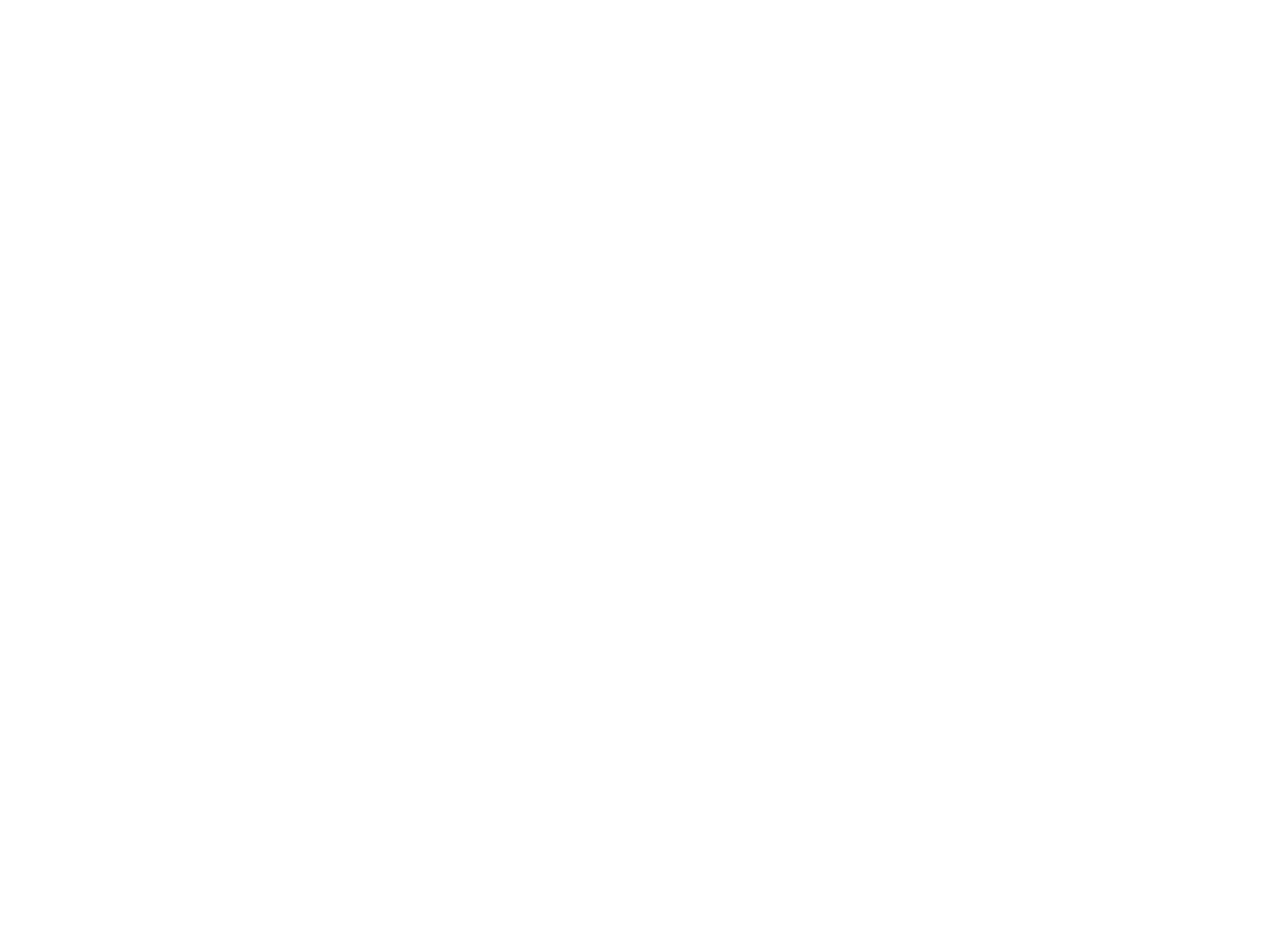
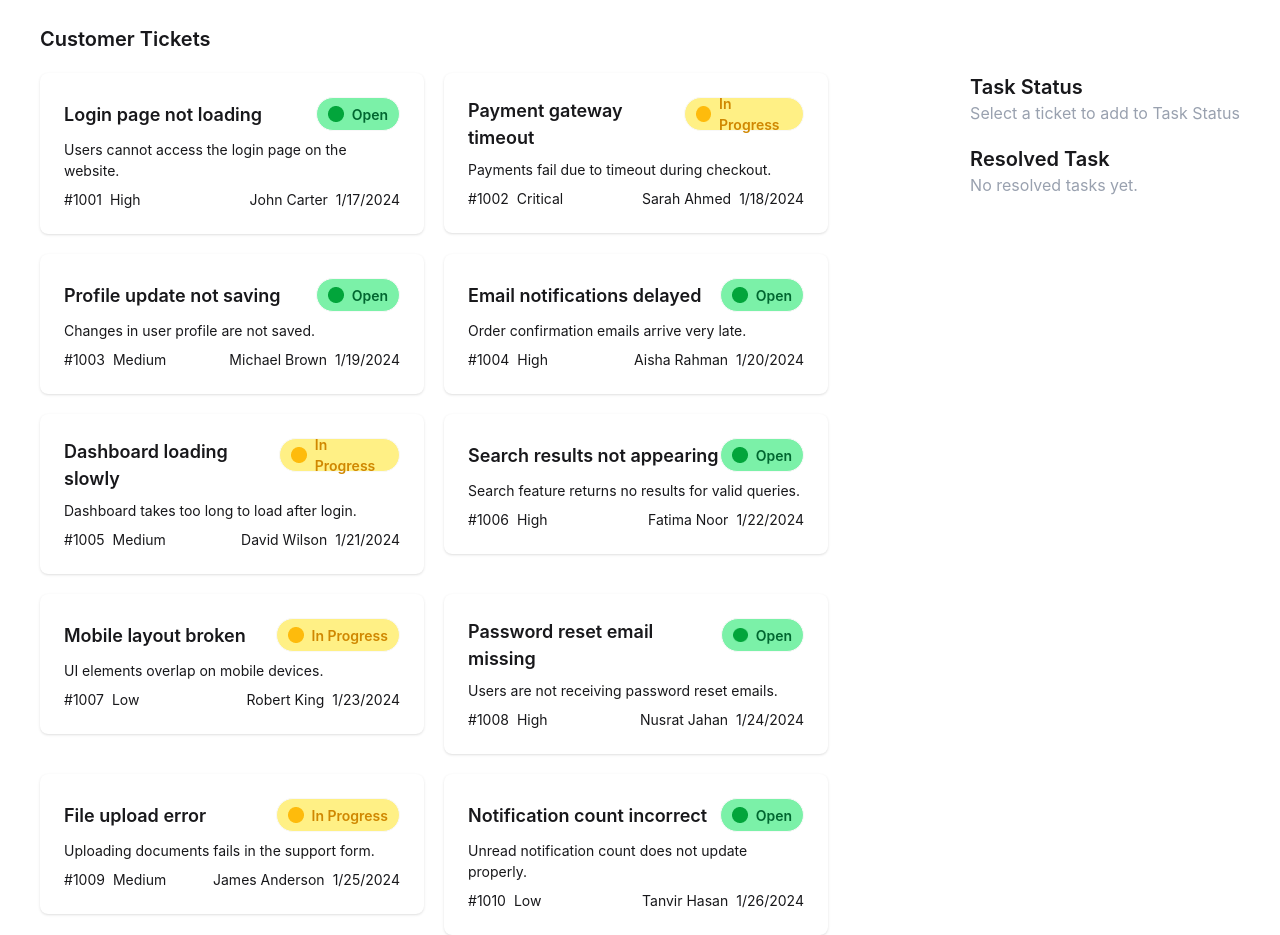
Before and after one commit to SBAhsan/Ticket-System-A2, a React (Vite) app: page / in a window 1280 px wide. Shown: the part 320-1255 px from the top of the page. Before the commit the page ends 800 px from the top, so only its background shows below. Built offline with nearby package versions, Linux system fonts and the light colour scheme.

Commit message:
set up the customer tickets and task status and resolve tasts part

```diff
--- a/public/players.json
+++ /dev/null
@@ -1,122 +0,0 @@
-[
-  {
-    "image": "https://pbs.twimg.com/media/FM2eqxfagAEvdmw.jpg",
-    "name": "Mohammad Naim",
-    "country": "Bangladesh",
-    "playing_role": "Top-order batter",
-    "rating": 85,
-    "batting_style": "Left-handed",
-    "bowling_style": "Left-arm medium",
-    "price": "Tk 1.10 crore"
-  },
-  {
-    "image": "https://images.icc-cricket.com/image/upload/t_player-headshot-portrait-lg-webp/prd/assets/players/5612/63206.png",
-    "name": "Litton Das",
-    "country": "Bangladesh",
-    "playing_role": "Wicketkeeper-batter",
-    "rating": 88,
-    "batting_style": "Right-handed",
-    "bowling_style": "N/A",
-    "price": "Tk 70 lakh"
-  },
-  {
-    "image": "https://images.icc-cricket.com/image/upload/t_player-headshot-portrait-lg-webp/prd/assets/players/generic/colored/67719.png",
-    "name": "Tawhid Hridoy",
-    "country": "Bangladesh",
-    "playing_role": "Middle-order batter",
-    "rating": 83,
-    "batting_style": "Right-handed",
-    "bowling_style": "Right-arm off-break",
-    "price": "Tk 92 lakh"
-  },
-  {
-    "image": "https://images.icc-cricket.com/image/upload/t_player-headshot-portrait-lg-webp/prd/assets/players/generic/colored/64151.png",
-    "name": "Mohammad Saifuddin",
-    "country": "Bangladesh",
-    "playing_role": "Bowling all-rounder",
-    "rating": 86,
-    "batting_style": "Right-handed",
-    "bowling_style": "Right-arm fast-medium",
-    "price": "Tk 68 lakh"
-  },
-  {
-    "image": "https://static-files.cricket-australia.pulselive.com/headshots/440/547-camedia.png",
-    "name": "Mahmudullah Riyad",
-    "country": "Bangladesh",
-    "playing_role": "Middle-order batter",
-    "rating": 80,
-    "batting_style": "Right-handed",
-    "bowling_style": "Right-arm off-break",
-    "price": "Tk 35 lakh"
-  },
-  {
-    "image": "https://upload.wikimedia.org/wikipedia/commons/7/79/Shoriful_Islam_%28cropped%29.jpg",
-    "name": "Shoriful Islam",
-    "country": "Bangladesh",
-    "playing_role": "Bowler",
-    "rating": 82,
-    "batting_style": "Right-handed",
-    "bowling_style": "Left-arm fast-medium",
-    "price": "Tk 44 lakh"
-  },
-  {
-    "image": "https://upload.wikimedia.org/wikipedia/commons/e/ed/Mushfiqur_Rahim_2015.jpg",
-    "name": "Mushfiqur Rahim",
-    "country": "Bangladesh",
-    "playing_role": "Wicketkeeper-batter",
-    "rating": 84,
-    "batting_style": "Right-handed",
-    "bowling_style": "N/A",
-    "price": "Tk 35 lakh"
-  },
-  {
-    "image": "https://upload.wikimedia.org/wikipedia/commons/3/30/Mustafizur_Rahman_%28cropped%29.jpg",
-    "name": "Mustafizur Rahman",
-    "country": "Bangladesh",
-    "playing_role": "Bowler",
-    "rating": 90,
-    "batting_style": "Left-handed",
-    "bowling_style": "Left-arm fast-medium",
-    "price": "Retained"
-  },
-  {
-    "image": "https://upload.wikimedia.org/wikipedia/commons/6/6f/Taskin_Ahmed_%28cropped%29.jpg",
-    "name": "Taskin Ahmed",
-    "country": "Bangladesh",
-    "playing_role": "Bowler",
-    "rating": 88,
-    "batting_style": "Right-handed",
-    "bowling_style": "Right-arm fast",
-    "price": "Direct Signing"
-  },
-  {
-    "image": "https://upload.wikimedia.org/wikipedia/commons/7/77/Alex_Hales_%28cropped%29.jpg",
-    "name": "Alex Hales",
-    "country": "England",
-    "playing_role": "Batter",
-    "rating": 87,
-    "batting_style": "Right-handed",
-    "bowling_style": "N/A",
-    "price": "Overseas Signing"
-  },
-  {
-    "image": "https://upload.wikimedia.org/wikipedia/commons/f/f4/Dasun_Shanaka_in_2018.jpg",
-    "name": "Dasun Shanaka",
-    "country": "Sri Lanka",
-    "playing_role": "All-rounder",
-    "rating": 85,
-    "batting_style": "Right-handed",
-    "bowling_style": "Right-arm medium",
-    "price": "USD 55,000"
-  },
-  {
-    "image": "https://upload.wikimedia.org/wikipedia/commons/1/15/Kusal_Mendis_2019.jpg",
-    "name": "Kusal Mendis",
-    "country": "Sri Lanka",
-    "playing_role": "Wicketkeeper-batter",
-    "rating": 88,
-    "batting_style": "Right-handed",
-    "bowling_style": "N/A",
-    "price": "Overseas Signing"
-  }
-]
--- /dev/null
+++ b/public/tickets.json
@@ -0,0 +1,92 @@
+[
+  {
+    "id": 1001,
+    "title": "Login page not loading",
+    "description": "Users cannot access the login page on the website.",
+    "customer": "John Carter",
+    "priority": "High",
+    "status": "Open",
+    "createdAt": "1/17/2024"
+  },
+  {
+    "id": 1002,
+    "title": "Payment gateway timeout",
+    "description": "Payments fail due to timeout during checkout.",
+    "customer": "Sarah Ahmed",
+    "priority": "Critical",
+    "status": "In Progress",
+    "createdAt": "1/18/2024"
+  },
+  {
+    "id": 1003,
+    "title": "Profile update not saving",
+    "description": "Changes in user profile are not saved.",
+    "customer": "Michael Brown",
+    "priority": "Medium",
+    "status": "Open",
+    "createdAt": "1/19/2024"
+  },
+  {
+    "id": 1004,
+    "title": "Email notifications delayed",
+    "description": "Order confirmation emails arrive very late.",
+    "customer": "Aisha Rahman",
+    "priority": "High",
+    "status": "Open",
+    "createdAt": "1/20/2024"
+  },
+  {
+    "id": 1005,
+    "title": "Dashboard loading slowly",
+    "description": "Dashboard takes too long to load after login.",
+    "customer": "David Wilson",
+    "priority": "Medium",
+    "status": "In Progress",
+    "createdAt": "1/21/2024"
+  },
+  {
+    "id": 1006,
+    "title": "Search results not appearing",
+    "description": "Search feature returns no results for valid queries.",
+    "customer": "Fatima Noor",
+    "priority": "High",
+    "status": "Open",
+    "createdAt": "1/22/2024"
+  },
+  {
+    "id": 1007,
+    "title": "Mobile layout broken",
+    "description": "UI elements overlap on mobile devices.",
+    "customer": "Robert King",
+    "priority": "Low",
+    "status": "In Progress",
+    "createdAt": "1/23/2024"
+  },
+  {
+    "id": 1008,
+    "title": "Password reset email missing",
+    "description": "Users are not receiving password reset emails.",
+    "customer": "Nusrat Jahan",
+    "priority": "High",
+    "status": "Open",
+    "createdAt": "1/24/2024"
+  },
+  {
+    "id": 1009,
+    "title": "File upload error",
+    "description": "Uploading documents fails in the support form.",
+    "customer": "James Anderson",
+    "priority": "Medium",
+    "status": "In Progress",
+    "createdAt": "1/25/2024"
+  },
+  {
+    "id": 1010,
+    "title": "Notification count incorrect",
+    "description": "Unread notification count does not update properly.",
+    "customer": "Tanvir Hasan",
+    "priority": "Low",
+    "status": "Open",
+    "createdAt": "1/26/2024"
+  }
+]
--- a/src/App.jsx
+++ b/src/App.jsx
@@ -1,12 +1,25 @@
+import { Suspense, useState } from "react";
 import "./App.css";
 import Banner from "./components/Banner/Banner";
 import Navbar from "./components/Navbar/Navbar";
+import Tickets from "./components/Tickets/Tickets";
 
 function App() {
+  const ticketsLink = fetch('/public/tickets.json').then(res => res.json());
+
+  const [taskStatus, setTaskStatus] = useState([]);
+
+  const handleTaskStatus = (ticket) => {
+    console.log(ticket);
+  }
   return (
     <div className="max-w-[1200px] mx-auto">
       <Navbar></Navbar>
       <Banner></Banner>
+
+      <Suspense fallback={"Loading..."}>
+        <Tickets ticketsLink={ticketsLink} handleTaskStatus={handleTaskStatus}></Tickets>
+      </Suspense>
     </div>
   );
 }
--- /dev/null
+++ b/src/components/Ticket/Ticket.jsx
@@ -0,0 +1,47 @@
+import React from "react";
+
+const Ticket = ({ ticket, handleTaskStatus }) => {
+  const { title, status, description, id, priority, customer, createdAt } =
+    ticket;
+  return (
+    <a onClick={() => handleTaskStatus(ticket)}>
+      <div className="card w-96 bg-base-100 card-md shadow-sm">
+        <div className="card-body">
+          <div className="flex justify-between">
+            <h2 className="card-title">{title}</h2>
+            <div
+              className={`badge rounded-full py-4 font-semibold
+                ${status === "Open" ? "text-green-800" : status === "In Progress" ? "text-yellow-600" : ""}
+                 ${status === "Open" ? "bg-green-300" : status === "In Progress" ? "bg-yellow-200" : ""}`}
+            >
+              <span>
+                {status === "Open" ? (
+                  <img src="../../../src/assets/Open.png" />
+                ) : status === "In Progress" ? (
+                  <img src="../../../src/assets/In-progress.png" />
+                ) : (
+                  ""
+                )}
+              </span>
+              {status}
+            </div>
+          </div>
+
+          <p>{description}</p>
+          <div className="flex justify-between">
+            <div className="flex items-baseline gap-2">
+              <p>#{id}</p>
+              <p>{priority}</p>
+            </div>
+            <div className="flex items-baseline gap-2">
+              <span>{customer}</span>
+              <span>{createdAt}</span>
+            </div>
+          </div>
+        </div>
+      </div>
+    </a>
+  );
+};
+
+export default Ticket;
--- /dev/null
+++ b/src/components/Tickets/Tickets.jsx
@@ -0,0 +1,31 @@
+import React, { use } from "react";
+import Ticket from "../Ticket/Ticket";
+
+const Tickets = ({ ticketsLink, handleTaskStatus }) => {
+  const tickets = use(ticketsLink);
+
+  return (
+    <div>
+      <h3 className="text-xl font-semibold md:text-start mt-10 mb-5">Customer Tickets</h3>
+      <div className="flex justify-between">
+        <ul className="grid grid-cols-2 gap-5">
+          {tickets.map((ticket) => (
+            <Ticket key={ticket.id} ticket={ticket} handleTaskStatus={handleTaskStatus}></Ticket>
+          ))}
+        </ul>
+        <div>
+            <div>
+                <h3 className="text-xl font-semibold">Task Status</h3>
+                <p className="text-gray-400">Select a ticket to add to Task Status</p>
+            </div>
+            <div className="mt-5">
+                <h3 className="text-xl font-semibold">Resolved Task</h3>
+                <p className="text-gray-400">No resolved tasks yet.</p>
+            </div>
+        </div>
+      </div>
+    </div>
+  );
+};
+
+export default Tickets;
```
Also changed, not shown: src/assets/In-progress.png (added), src/assets/Open.png (added).
